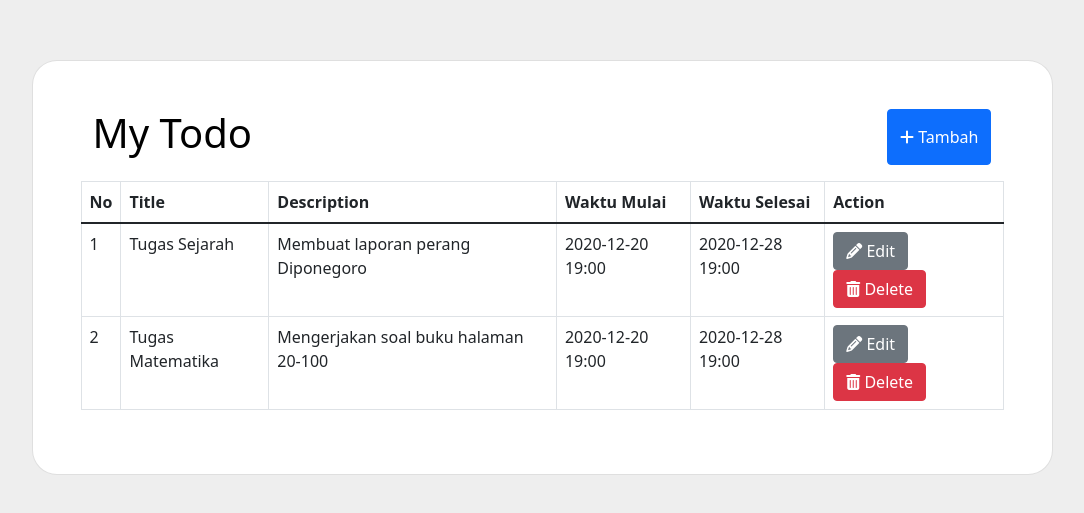
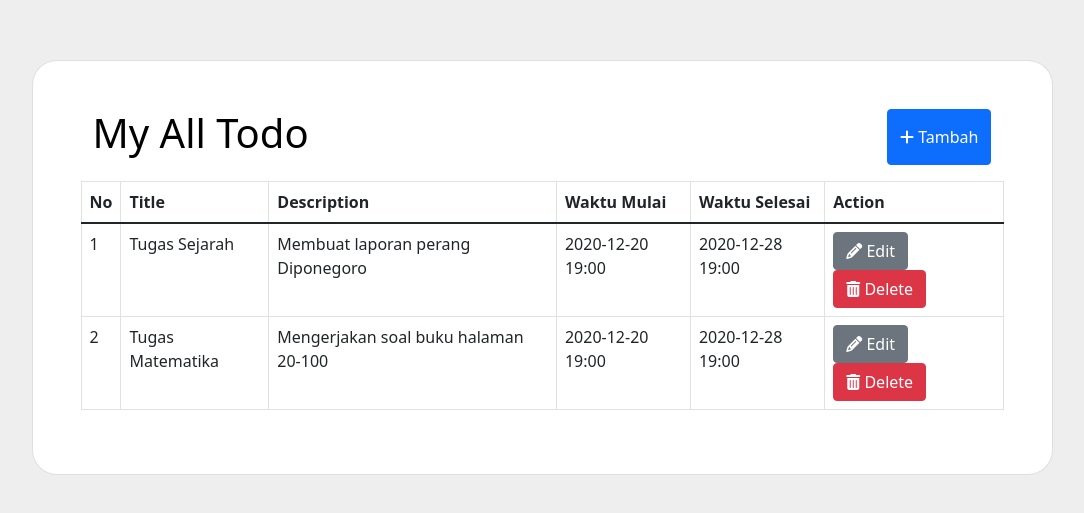
Before and after one commit to prasetya4di/git-learning, a plain HTML site: page todo/index.html in a window 1280 px wide. Shown: the part 133-646 px from the top of the page, without its empty margins (98-1182 px from the left). Drawn offline with nearby package versions, Linux system fonts and the light colour scheme.

Commit message:
change my todo page title

```diff
--- a/todo/index.html
+++ b/todo/index.html
@@ -32,7 +32,7 @@
                 <div class="row justify-content-center">
                   <div class="row">
                     <div class="col-8">
-                      <h1>My Todo</h1>
+                      <h1>My All Todo</h1>
                     </div>
                     <div class="col-4 d-flex flex-row-reverse">
                       <button class="btn btn-primary" type="button" data-bs-toggle="modal" data-bs-target="#addTodoModal"><i class="fas fa-plus"></i> Tambah</button>
```
